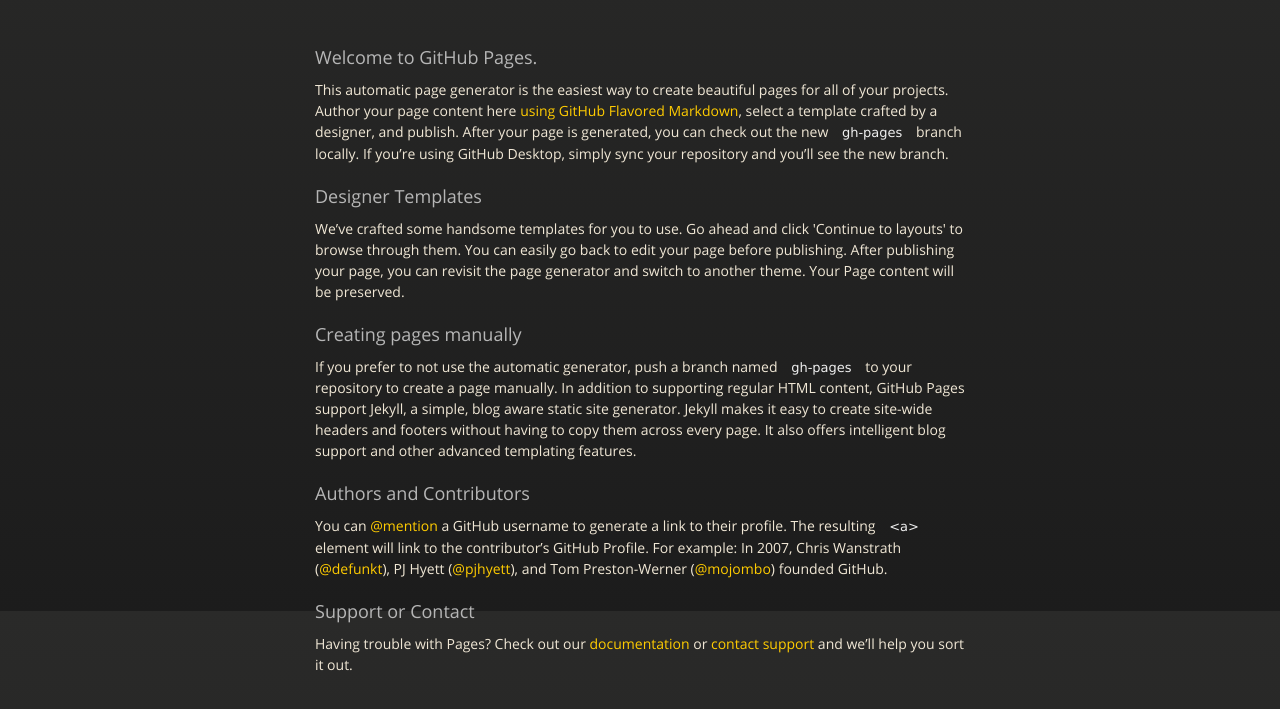
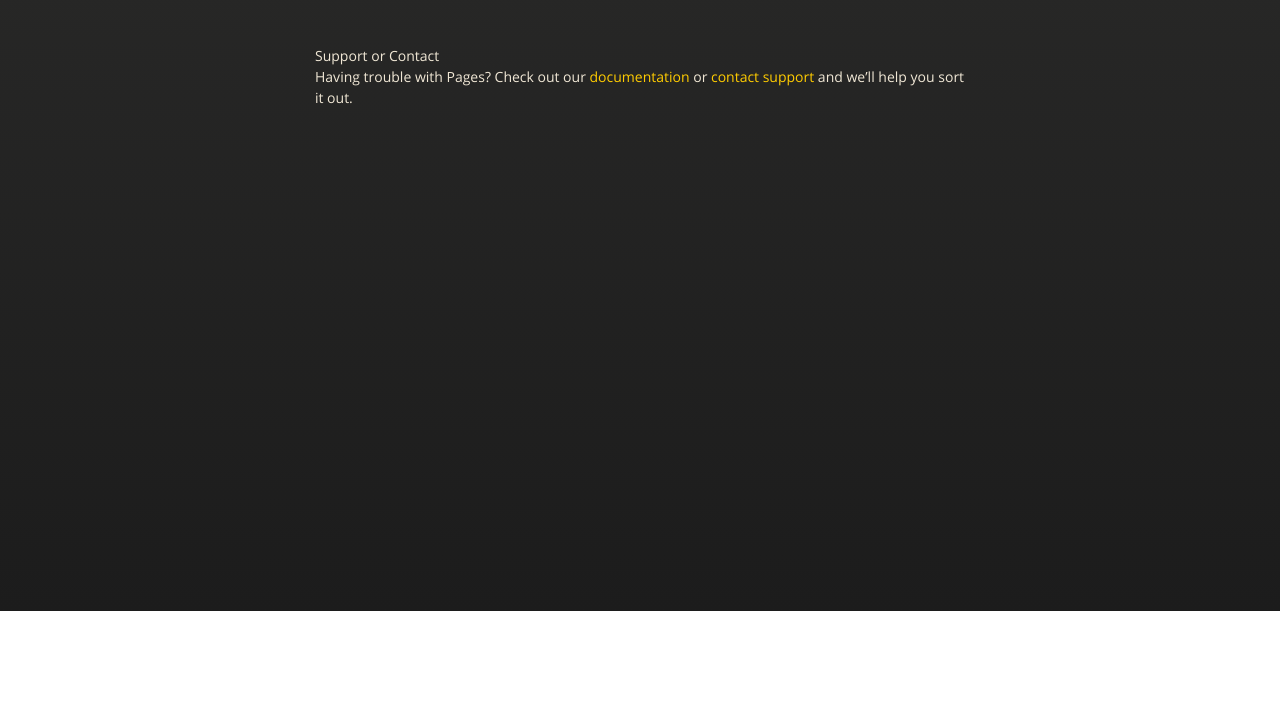
Before and after one commit to a5231789/a5231789.github.io, a plain HTML site: page index.html in a window 1280 px wide. Shown: the part 189-898 px from the top of the page. After the commit the page ends 800 px from the top, so only its background shows below. Drawn offline with nearby package versions, Linux system fonts and the light colour scheme.

Commit message:
Update index.html

```diff
--- a/index.html
+++ b/index.html
@@ -30,27 +30,6 @@
           <span class="credits right">Hosted on GitHub Pages &mdash; Theme by <a href="https://twitter.com/michigangraham">mattgraham</a></span>
         </div>
 
-        <h3>
-<a id="welcome-to-github-pages" class="anchor" href="#welcome-to-github-pages" aria-hidden="true"><span aria-hidden="true" class="octicon octicon-link"></span></a>Welcome to GitHub Pages.</h3>
-
-<p>This automatic page generator is the easiest way to create beautiful pages for all of your projects. Author your page content here <a href="https://guides.github.com/features/mastering-markdown/">using GitHub Flavored Markdown</a>, select a template crafted by a designer, and publish. After your page is generated, you can check out the new <code>gh-pages</code> branch locally. If you’re using GitHub Desktop, simply sync your repository and you’ll see the new branch.</p>
-
-<h3>
-<a id="designer-templates" class="anchor" href="#designer-templates" aria-hidden="true"><span aria-hidden="true" class="octicon octicon-link"></span></a>Designer Templates</h3>
-
-<p>We’ve crafted some handsome templates for you to use. Go ahead and click 'Continue to layouts' to browse through them. You can easily go back to edit your page before publishing. After publishing your page, you can revisit the page generator and switch to another theme. Your Page content will be preserved.</p>
-
-<h3>
-<a id="creating-pages-manually" class="anchor" href="#creating-pages-manually" aria-hidden="true"><span aria-hidden="true" class="octicon octicon-link"></span></a>Creating pages manually</h3>
-
-<p>If you prefer to not use the automatic generator, push a branch named <code>gh-pages</code> to your repository to create a page manually. In addition to supporting regular HTML content, GitHub Pages support Jekyll, a simple, blog aware static site generator. Jekyll makes it easy to create site-wide headers and footers without having to copy them across every page. It also offers intelligent blog support and other advanced templating features.</p>
-
-<h3>
-<a id="authors-and-contributors" class="anchor" href="#authors-and-contributors" aria-hidden="true"><span aria-hidden="true" class="octicon octicon-link"></span></a>Authors and Contributors</h3>
-
-<p>You can <a href="https://help.github.com/articles/basic-writing-and-formatting-syntax/#mentioning-users-and-teams" class="user-mention">@mention</a> a GitHub username to generate a link to their profile. The resulting <code>&lt;a&gt;</code> element will link to the contributor’s GitHub Profile. For example: In 2007, Chris Wanstrath (<a href="https://github.com/defunkt" class="user-mention">@defunkt</a>), PJ Hyett (<a href="https://github.com/pjhyett" class="user-mention">@pjhyett</a>), and Tom Preston-Werner (<a href="https://github.com/mojombo" class="user-mention">@mojombo</a>) founded GitHub.</p>
-
-<h3>
 <a id="support-or-contact" class="anchor" href="#support-or-contact" aria-hidden="true"><span aria-hidden="true" class="octicon octicon-link"></span></a>Support or Contact</h3>
 
 <p>Having trouble with Pages? Check out our <a href="https://help.github.com/pages">documentation</a> or <a href="https://github.com/contact">contact support</a> and we’ll help you sort it out.</p>
```
